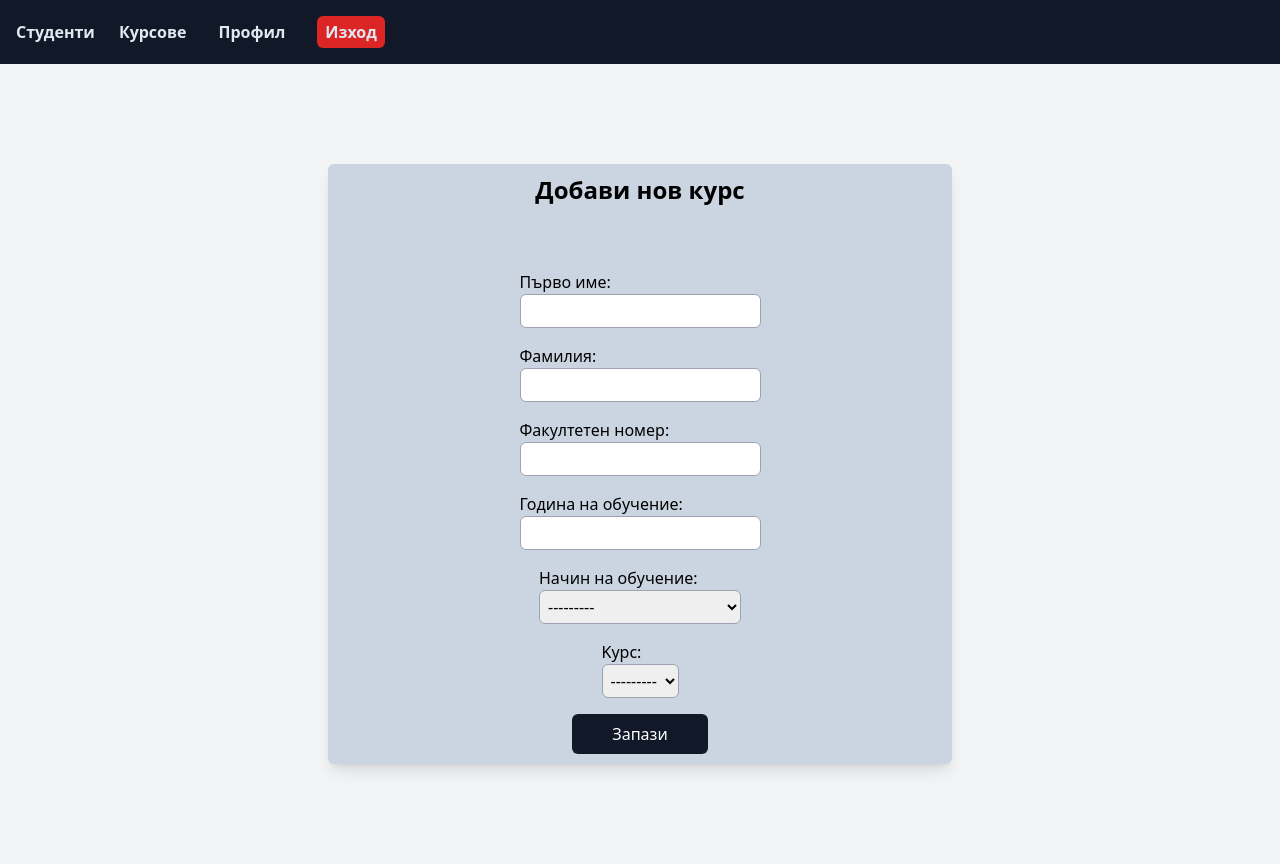
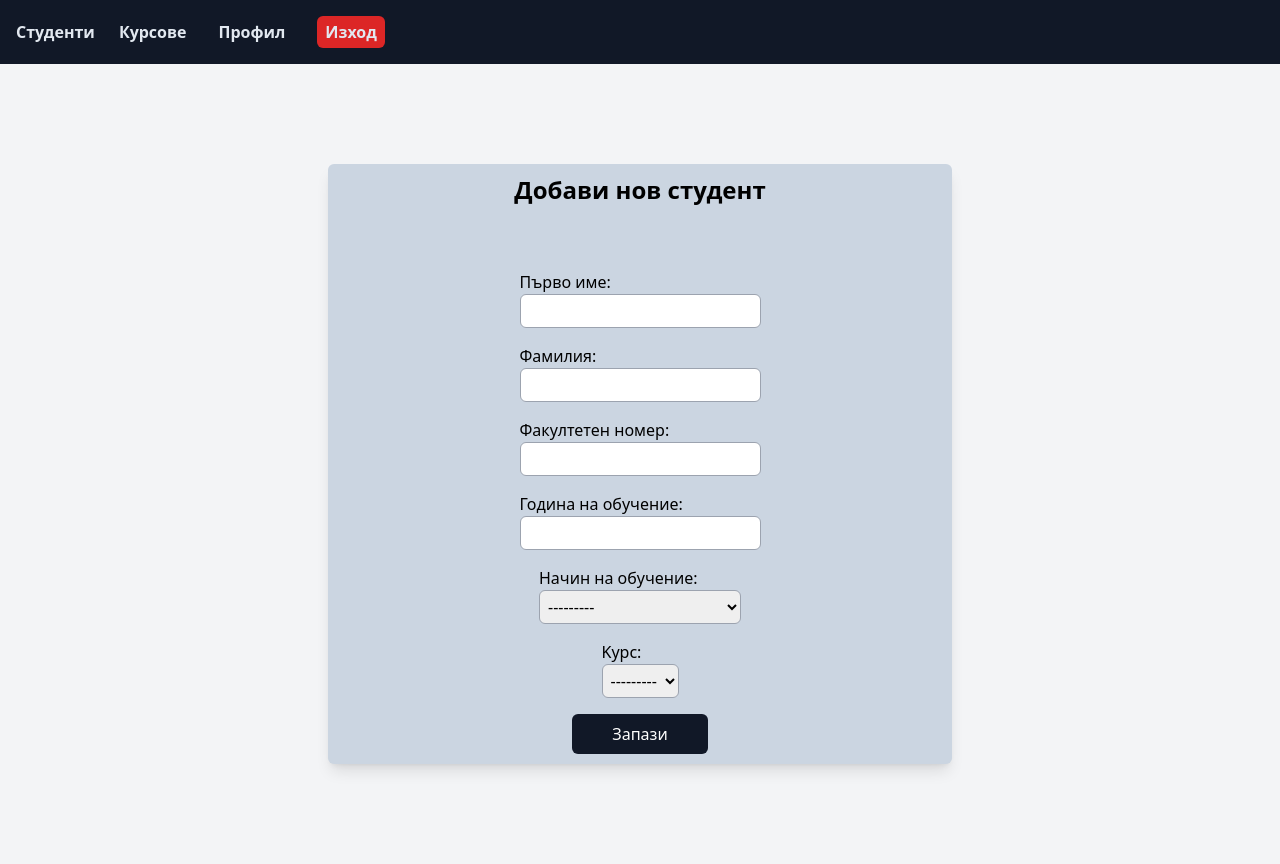
Before and after one commit to myanch200/students_management, a Django app: page /new_student/ in a window 1280 px wide. Run offline with Django 4.2, Linux system fonts and the light colour scheme; the visitor is signed in with stand-in values (Sample User, id 1); data that the repository does not hold is empty; some libraries are stand-ins or nearby versions.

Commit message:
changing text on new_student

```diff
--- a/templates/students/new_student.html
+++ b/templates/students/new_student.html
@@ -3,7 +3,7 @@
 {% block content %}
   <div class="w-full min-h-screen flex flex-col justify-center items-center p-4">
     <div class="w-1/2 flex flex-col justify-center items-center space-y-12 bg-slate-300 text-black shadow-lg p-4 rounded-md " style="height: 600px">
-      <h1 class="text-center text-2xl font-bold">Добави нов курс </h1>
+      <h1 class="text-center text-2xl font-bold">Добави нов студент </h1>
       {% if form.errors %}
       {% for error in form.errors %}
         <div class="text-red-500 text-sm">{{ error }}</div>
```
